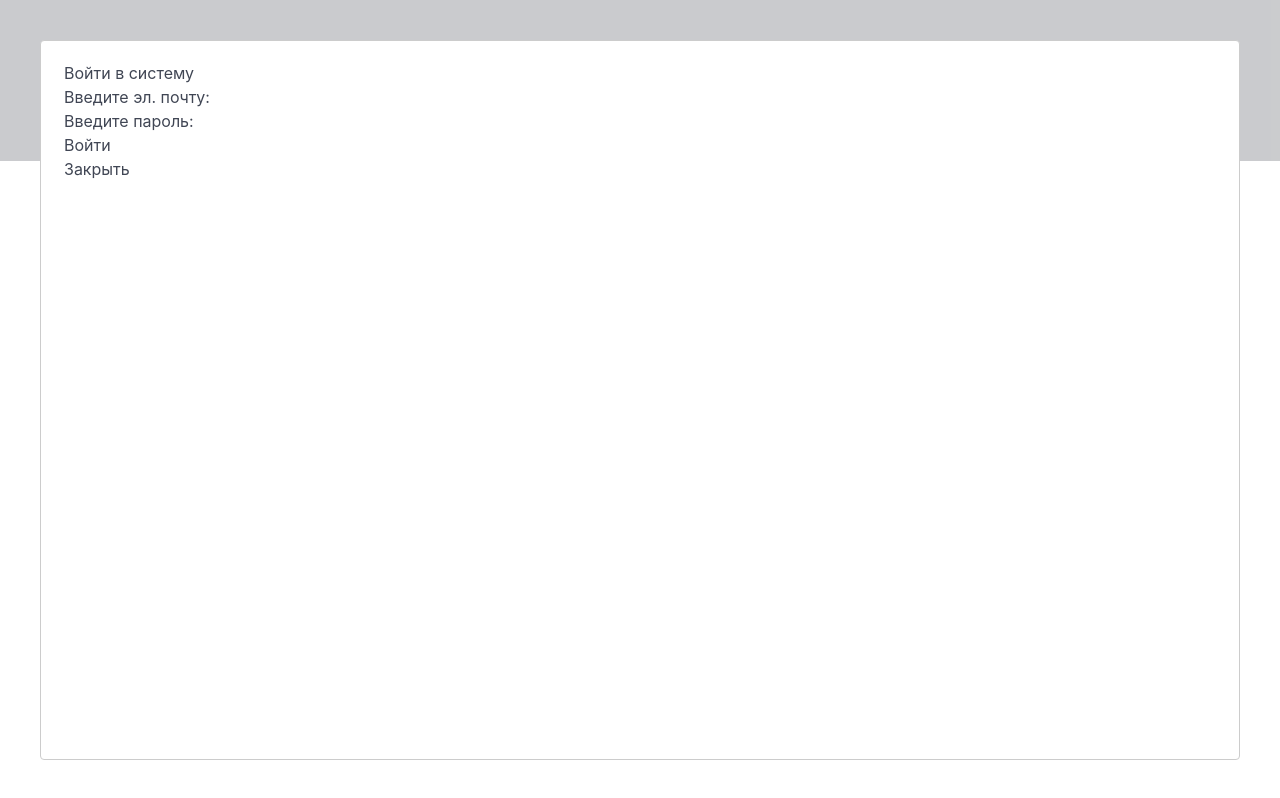
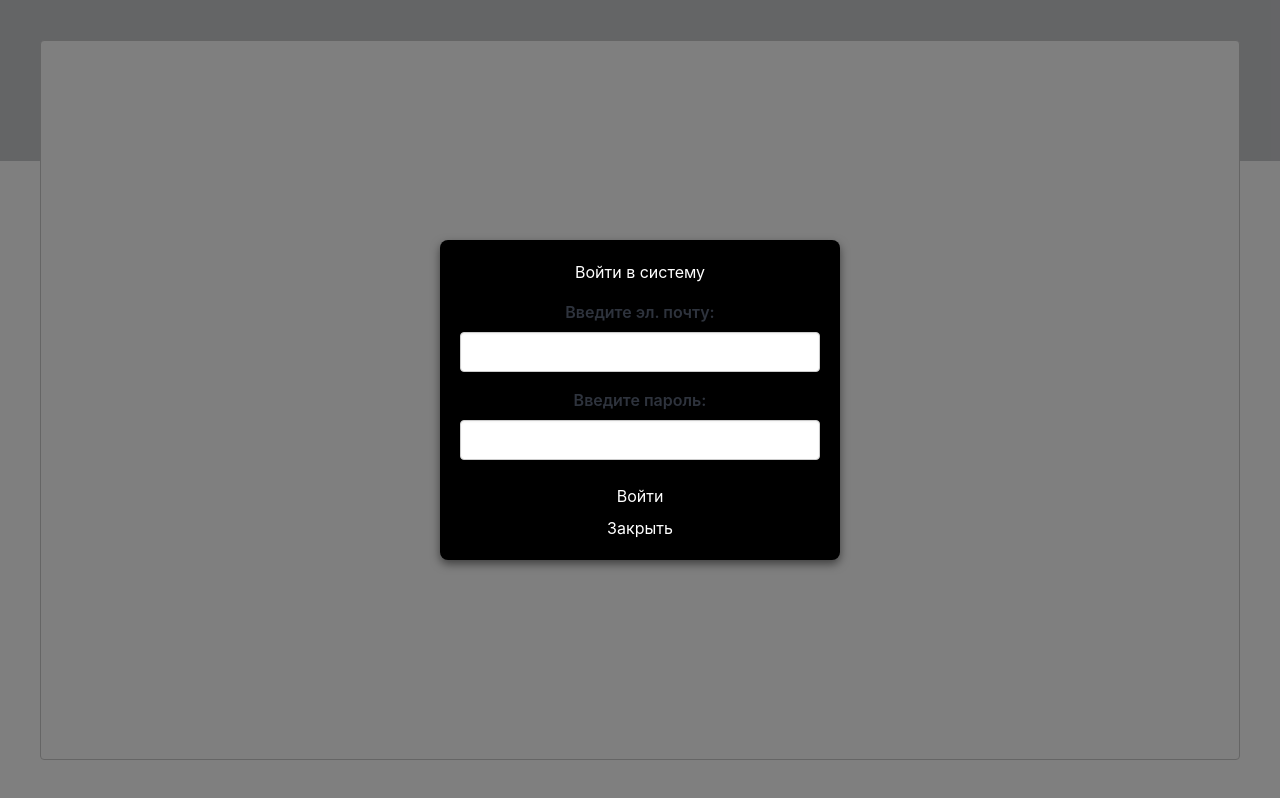
Before and after one commit to JuliaStah/kurs_project, a React (Create React App) app: page /favourite in a window 1280 px wide. Both pictures are taken after a click on the button "Войти". Built offline with nearby package versions, Linux system fonts and the light colour scheme.

Commit message:
added: edited modal interface, ability to add favourite infographics

```diff
--- /dev/null
+++ b/src/App.css
@@ -0,0 +1,48 @@
+.modal-container {
+    background-color: black;
+    color: white;
+    padding: 20px;
+    border-radius: 8px;
+    width: 400px;
+    max-width: 100%;
+    box-shadow: 0 4px 10px rgba(0, 0, 0, 0.5);
+    text-align: center;
+}
+
+.modal-container h2 {
+    margin-bottom: 16px;
+}
+
+.modal-container p {
+    margin-bottom: 16px;
+}
+
+.modal-container button {
+    margin-top: 8px;
+}
+
+.modal-overlay {
+    display: flex;
+    justify-content: center;
+    align-items: center;
+    position: fixed;
+    top: 0;
+    left: 0;
+    right: 0;
+    bottom: 0;
+    background-color: rgba(0, 0, 0, 0.5);
+    z-index: 999;
+}
+
+.label {
+    margin-bottom: 8px; /* Отступ снизу от label */
+    display: block; /* Убедитесь, что label отображается как блочный элемент */
+}
+
+.input {
+    margin-bottom: 16px; /* Отступ снизу от input (по желанию) */
+    width: 100%; /* Убедитесь, что input занимает всю ширину контейнера */
+    padding: 10px; /* Добавьте параметры padding для улучшения внешнего вида */
+    border-radius: 4px; /* Закругление углов (по желанию) */
+    border: 1px solid #ccc; /* Цвет границы */
+}
--- a/src/App.js
+++ b/src/App.js
@@ -1,5 +1,6 @@
 import 'bulma/css/bulma.css';
 import Modal from 'react-modal';
+import "./App.css";
 import Sidebar from "./components/Sidebar";
 import Route from "./components/Route";
 import DiagramPage from "./pages/DiagramPage";
@@ -118,7 +119,8 @@ function App({onSubmit}) {
     };
 
     const modalContentLogin = (
-        <div className="container">
+        <div className="modal-overlay">
+            <div className="modal-container">
                 {isLoggedIn ? (
                     <>
                         <h2>Вы вошли в систему</h2>
@@ -130,12 +132,12 @@ function App({onSubmit}) {
                         <div>
                             <form onSubmit={handleFormSubmit}>
                                 <div>
-                        <label>Введите эл. почту:</label>
-                        <input type="email" value={loginEmail} onChange={handleChangeLoginEmail} required/>
+                                    <label className="label">Введите эл. почту:</label>
+                                    <input type="email" className="input" value={loginEmail} onChange={handleChangeLoginEmail} required/>
                                 </div>
                                 <div>
-                        <label>Введите пароль:</label>
-                        <input type="password" value={loginPassword} onChange={handleChangeLoginPassword} required/>
+                                    <label className="label">Введите пароль:</label>
+                                    <input type="password" className="input" value={loginPassword} onChange={handleChangeLoginPassword} required/>
                                 </div>
                             </form>
                         </div>
@@ -148,10 +150,12 @@ function App({onSubmit}) {
                     </>
                 )}
             </div>
+        </div>
     );
 
     const modalContentSignup = (
-        <div className="container">
+        <div className="modal-overlay">
+            <div className="modal-container">
                 {isLoggedIn ? (
                     <>
                         <h2>Вы авторизованы как {username}</h2>
@@ -163,16 +167,16 @@ function App({onSubmit}) {
                         <div>
                             <form onSubmit={handleFormSubmit}>
                                 <div>
-                        <label>Введите имя пользователя:</label>
-                        <input type="text" value={username} onChange={handleChangeUsername} required/>
+                                    <label className="label">Введите имя пользователя:</label>
+                                    <input type="text" className="input" value={username} onChange={handleChangeUsername} required/>
                                 </div>
                                 <div>
-                        <label>Введите эл. почту:</label>
-                        <input type="email" value={signupEmail} onChange={handleChangeSignupEmail} required/>
+                                    <label className="label">Введите эл. почту:</label>
+                                    <input type="email" className="input" value={signupEmail} onChange={handleChangeSignupEmail} required/>
                                 </div>
                                 <div>
-                        <label>Введите пароль:</label>
-                        <input type="password" value={signupPassword} onChange={handleChangeSignupPassword} required/>
+                                    <label className="label">Введите пароль:</label>
+                                    <input type="password" className="input" value={signupPassword} onChange={handleChangeSignupPassword} required/>
                                 </div>
                             </form>
                         </div>
@@ -184,6 +188,7 @@ function App({onSubmit}) {
                         </div>
                     </>
                 )}
+            </div>
         </div>
     );
 
--- a/src/components/FavouriteButton.js
+++ b/src/components/FavouriteButton.js
@@ -1,6 +1,14 @@
-function FavouriteButton() {
+import React, { useState } from 'react';
+
+function FavouriteButton({ item, onToggleFavorite, isFavorite }) {
+    const handleToggleFavorite = () => {
+        onToggleFavorite(item);
+    };
+
     return (
-        <button>Добавить в избранное</button>
+        <button onClick={handleToggleFavorite}>
+            {isFavorite ? 'Удалить из избранного' : 'Добавить в избранное'}
+        </button>
     );
 }
 
--- a/src/pages/DiagramPage.js
+++ b/src/pages/DiagramPage.js
@@ -17,7 +17,7 @@ function DiagramPage() {
                     <Viewing img={ViewingIcon}/>
                     <div className="container flex justify-end gap-4">
                         <DownloadButton urlJPG={DiagramOneImgJPG} urlPPTX={DiagramOneImgPPTX} />
-                        <FavouriteButton />
+                        <FavouriteButton item={DiagramOneImgJPG} />
                     </div>
                 </div>
             </div>
@@ -27,7 +27,7 @@ function DiagramPage() {
                     <Viewing img={ViewingIcon}/>
                     <div className="container flex justify-end gap-4">
                         <DownloadButton urlJPG={DiagramTwoImgJPG} urlPPTX={DiagramTwoImgPPTX} />
-                        <FavouriteButton />
+                        <FavouriteButton item={DiagramTwoImgJPG} />
                     </div>
                 </div>
             </div>
--- a/src/pages/FavouritePage.js
+++ b/src/pages/FavouritePage.js
@@ -1,5 +1,49 @@
+import React, { useState } from 'react';
+import FavouriteButton from '../components/FavouriteButton';
+
 function FavouritePage() {
+    const [favoriteItems, setFavoriteItems] = useState([]); // Состояние для хранения избранных элементов
 
+    const handleToggleFavorite = (item) => {
+        setFavoriteItems((prev) => {
+            if (prev.includes(item)) {
+                // Если элемент уже в избранном, удаляем его
+                return prev.filter((i) => i !== item);
+            } else {
+                // Если элемента нет, добавляем его в избранное
+                return [...prev, item];
+            }
+        });
+    };
+
+    return (
+        <div>
+            <h1>Мои избранные элементы</h1>
+            <FavouriteButton
+                item="Инфографика 1"
+                onToggleFavorite={handleToggleFavorite}
+                isFavorite={favoriteItems.includes("Инфографика 1")}
+            />
+            <FavouriteButton
+                item="Инфографика 2"
+                onToggleFavorite={handleToggleFavorite}
+                isFavorite={favoriteItems.includes("Инфографика 2")}
+            />
+            <FavouriteButton
+                item="Инфографика 3"
+                onToggleFavorite={handleToggleFavorite}
+                isFavorite={favoriteItems.includes("Инфографика 3")}
+            />
+            <h2>Добавленные в избранное:</h2>
+            <ul>
+                {favoriteItems.length > 0 ? (
+                    favoriteItems.map((item) => <li key={item}>{item}</li>)
+                ) : (
+                    <li>Нет избранных элементов</li>
+                )}
+            </ul>
+        </div>
+    );
 }
 
 export default FavouritePage;
--- a/src/pages/TablePage.js
+++ b/src/pages/TablePage.js
@@ -17,7 +17,7 @@ function TablePage() {
                     <Viewing img={ViewingIcon}/>
                     <div className="container flex justify-end gap-4">
                         <DownloadButton urlJPG={TableOneImgJPG} urlPPTX={TableOneImgPPTX} />
-                        <FavouriteButton />
+                        <FavouriteButton item={TableOneImgJPG} />
                     </div>
                 </div>
             </div>
@@ -27,7 +27,7 @@ function TablePage() {
                     <Viewing img={ViewingIcon}/>
                     <div className="container flex justify-end gap-4">
                         <DownloadButton urlJPG={TableTwoImgJPG} urlPPTX={TableTwoImgPPTX} />
-                        <FavouriteButton />
+                        <FavouriteButton item={TableTwoImgJPG} />
                     </div>
                 </div>
             </div>
```
Lines whose indentation alone changed are shown as unchanged.
